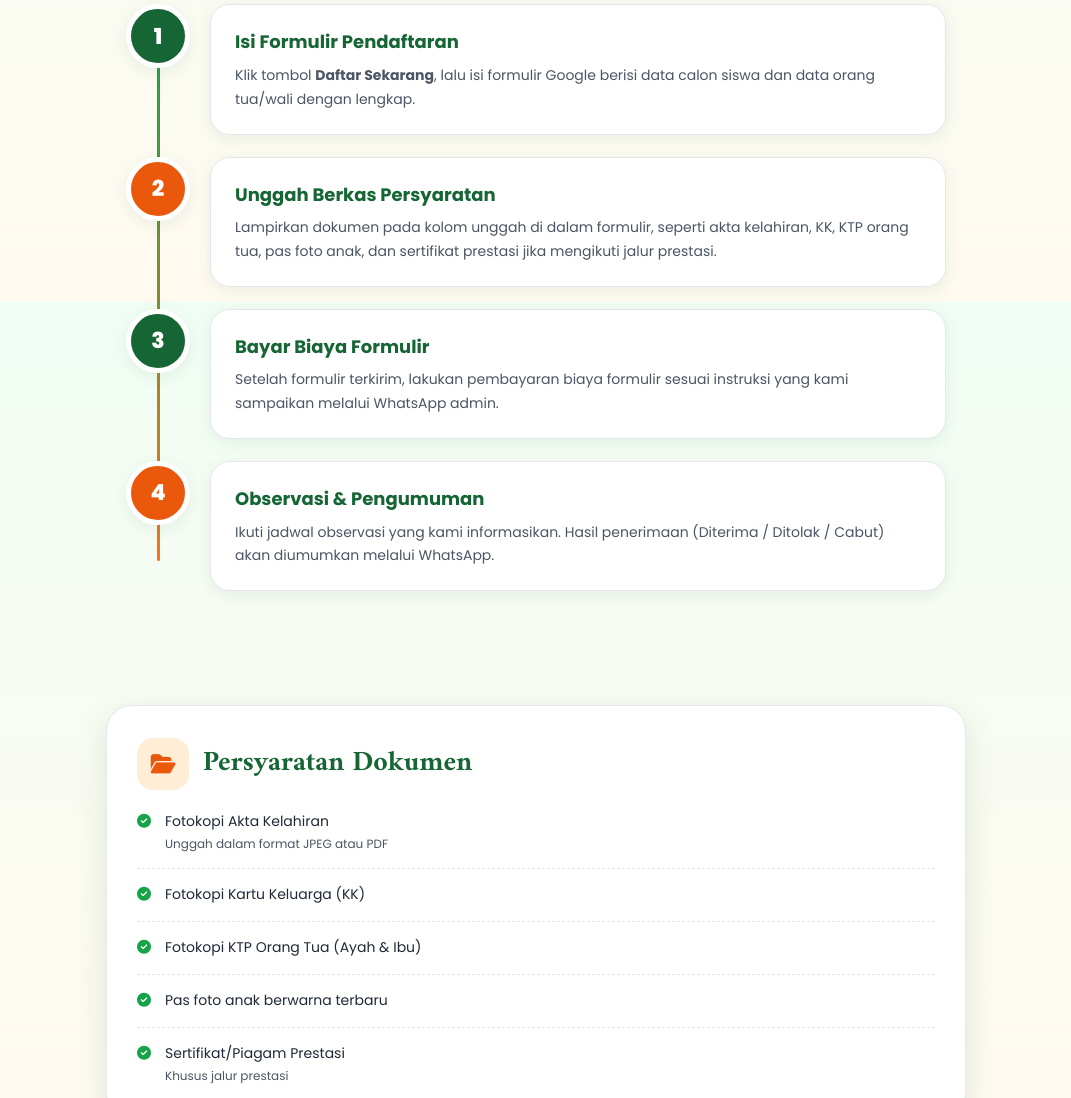
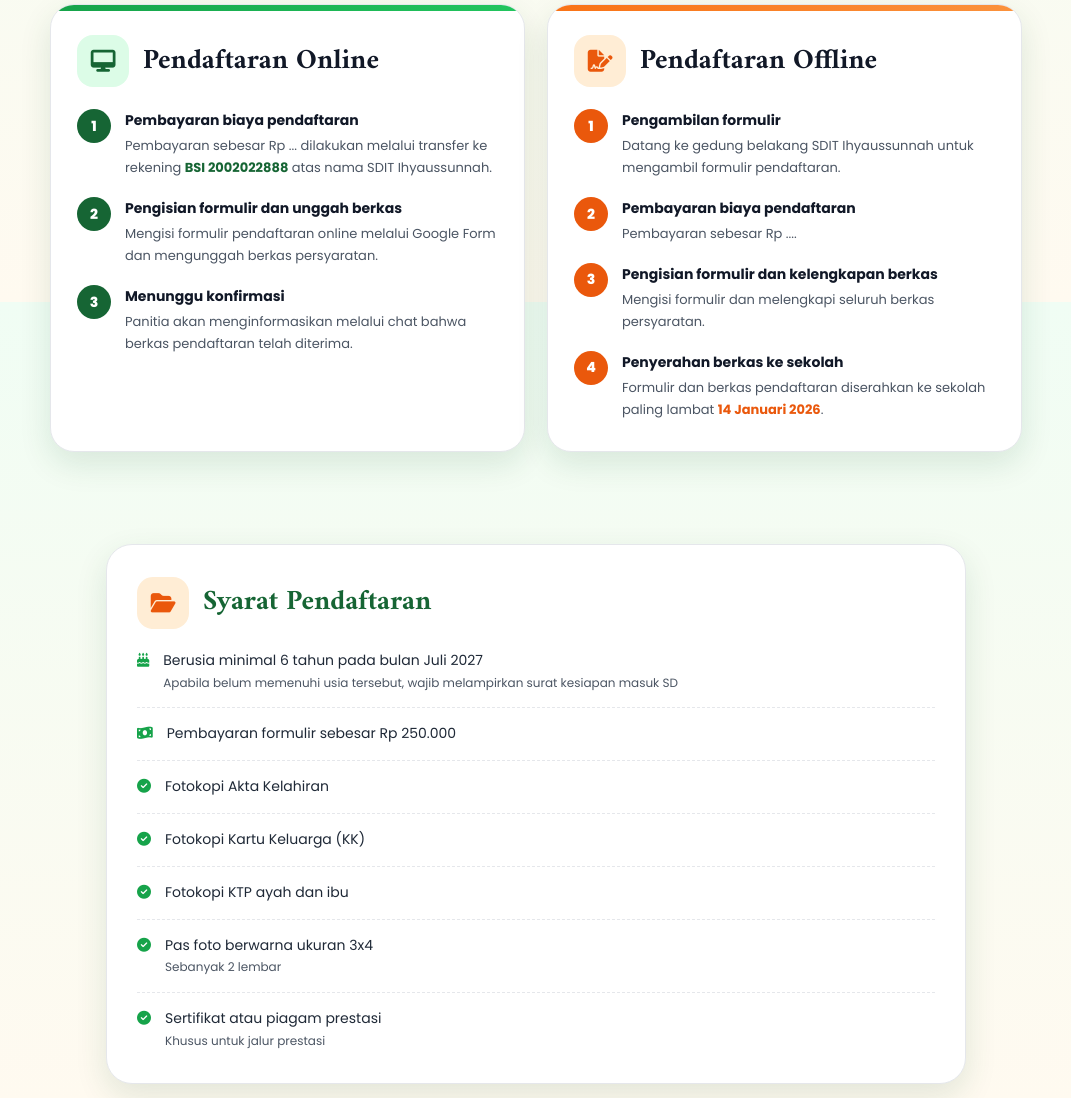
Before and after one commit to Samiradi/SDITIS, a plain HTML site: page spmb.html in a window 1280 px wide. Shown: the part 1298-2396 px from the top of the page, without its empty margins (104-1175 px from the left). Drawn offline with Linux system fonts and the light colour scheme.

Commit message:
nomor wa

```diff
--- a/spmb.html
+++ b/spmb.html
@@ -4,7 +4,7 @@
   <meta charset="UTF-8">
   <meta name="viewport" content="width=device-width, initial-scale=1.0">
 
-  <title>SPMB 2026 | SDIT Ihyaussunnah</title>
+  <title>SPMB 2027/2028 | SDIT Ihyaussunnah</title>
 
   <link rel="preconnect" href="https://fonts.googleapis.com">
   <link rel="preconnect" href="https://fonts.gstatic.com" crossorigin>
@@ -873,6 +873,131 @@
       .wrap { max-width: 1100px; }
     }
 
+    /* ================= ALUR: ONLINE & OFFLINE ================= */
+
+    .track-grid {
+      display: grid;
+      gap: 22px;
+      max-width: 960px;
+      margin: auto;
+    }
+
+    .track-card {
+      position: relative;
+      overflow: hidden;
+      background: #fff;
+      border-radius: 24px;
+      padding: 30px 26px;
+      border: 1px solid var(--line);
+      box-shadow: var(--shadow-md);
+    }
+
+    .track-card::before {
+      content: "";
+      position: absolute;
+      top: 0;
+      left: 0;
+      right: 0;
+      height: 6px;
+    }
+
+    .track-card.online::before {
+      background: linear-gradient(90deg, #16a34a, #22c55e);
+    }
+
+    .track-card.offline::before {
+      background: linear-gradient(90deg, #f97316, #fb923c);
+    }
+
+    .track-head {
+      display: flex;
+      align-items: center;
+      gap: 14px;
+      margin-bottom: 22px;
+    }
+
+    .track-head i {
+      width: 52px;
+      height: 52px;
+      border-radius: 16px;
+      display: flex;
+      align-items: center;
+      justify-content: center;
+      font-size: 22px;
+    }
+
+    .online .track-head i {
+      background: var(--green-soft);
+      color: var(--green-primary);
+    }
+
+    .offline .track-head i {
+      background: var(--orange-soft);
+      color: var(--orange-dark);
+    }
+
+    .track-head h3 {
+      font-family: 'Amiri', serif;
+      font-size: 28px;
+      color: var(--ink);
+      line-height: 1.2;
+    }
+
+    .track-steps {
+      list-style: none;
+      display: grid;
+      gap: 18px;
+    }
+
+    .track-steps li {
+      display: flex;
+      gap: 14px;
+      align-items: flex-start;
+    }
+
+    .track-steps .n {
+      flex-shrink: 0;
+      width: 34px;
+      height: 34px;
+      border-radius: 50%;
+      color: #fff;
+      font-size: 14px;
+      font-weight: 800;
+      display: flex;
+      align-items: center;
+      justify-content: center;
+    }
+
+    .online .n { background: var(--green-primary); }
+    .offline .n { background: var(--orange-dark); }
+
+    .track-steps strong {
+      display: block;
+      font-size: 14px;
+      color: var(--ink);
+    }
+
+    .track-steps p {
+      font-size: 13px;
+      color: var(--gray);
+      margin-top: 2px;
+    }
+
+    .track-steps b {
+      color: var(--green-primary);
+    }
+
+    .offline .track-steps b {
+      color: var(--orange-dark);
+    }
+
+    @media (min-width: 900px) {
+      .track-grid {
+        grid-template-columns: 1fr 1fr;
+        max-width: 1040px;
+      }
+    }
+
     @media (prefers-reduced-motion: reduce) {
       * { animation: none !important; transition: none !important; }
     }
@@ -890,7 +1015,7 @@
       <a href="index.html" class="brand">
         <img src="./images/sdit.jpg" alt="Logo SDIT Ihyaussunnah">
         <div>
-          <strong>SPMB 2026</strong>
+          <strong>SPMB 2027/2028</strong>
           <small>SDIT IHYAUSSUNNAH BONTANG</small>
         </div>
       </a>
@@ -935,7 +1060,7 @@
 
       <span class="status">
         <span class="dot"></span>
-        Pendaftaran Peserta Didik Baru 2026/2027 Dibuka
+        Pendaftaran Peserta Didik Baru 2027/2028 Dibuka
       </span>
 
       <h1>
@@ -1014,38 +1139,75 @@
         <p>Ikuti 4 langkah mudah berikut untuk menyelesaikan proses pendaftaran putra-putri Anda.</p>
       </div>
 
-      <div class="steps">
-
-        <div class="step">
-          <div class="step-num">1</div>
-          <div class="step-card">
-            <h3>Isi Formulir Pendaftaran</h3>
-            <p>Klik tombol <strong>Daftar Sekarang</strong>, lalu isi formulir Google berisi data calon siswa dan data orang tua/wali dengan lengkap.</p>
+      <div class="track-grid">
+
+        <!-- PENDAFTARAN ONLINE -->
+        <div class="track-card online">
+          <div class="track-head">
+            <i class="fas fa-desktop"></i>
+            <h3>Pendaftaran Online</h3>
           </div>
-        </div>
-
-        <div class="step">
-          <div class="step-num">2</div>
-          <div class="step-card">
-            <h3>Unggah Berkas Persyaratan</h3>
-            <p>Lampirkan dokumen pada kolom unggah di dalam formulir, seperti akta kelahiran, KK, KTP orang tua, pas foto anak, dan sertifikat prestasi jika mengikuti jalur prestasi.</p>
+          <ol class="track-steps">
+            <li>
+              <span class="n">1</span>
+              <div>
+                <strong>Pembayaran biaya pendaftaran</strong>
+                <p>Pembayaran sebesar Rp ... dilakukan melalui transfer ke rekening <b>BSI 2002022888</b> atas nama SDIT Ihyaussunnah.</p>
+              </div>
+            </li>
+            <li>
+              <span class="n">2</span>
+              <div>
+                <strong>Pengisian formulir dan unggah berkas</strong>
+                <p>Mengisi formulir pendaftaran online melalui Google Form dan mengunggah berkas persyaratan.</p>
+              </div>
+            </li>
+            <li>
+              <span class="n">3</span>
+              <div>
+                <strong>Menunggu konfirmasi</strong>
+                <p>Panitia akan menginformasikan melalui chat bahwa berkas pendaftaran telah diterima.</p>
+              </div>
+            </li>
+          </ol>
+        </div>
+
+        <!-- PENDAFTARAN OFFLINE -->
+        <div class="track-card offline">
+          <div class="track-head">
+            <i class="fas fa-file-signature"></i>
+            <h3>Pendaftaran Offline</h3>
           </div>
-        </div>
-
-        <div class="step">
-          <div class="step-num">3</div>
-          <div class="step-card">
-            <h3>Bayar Biaya Formulir</h3>
-            <p>Setelah formulir terkirim, lakukan pembayaran biaya formulir sesuai instruksi yang kami sampaikan melalui WhatsApp admin.</p>
-          </div>
-        </div>
-
-        <div class="step">
-          <div class="step-num">4</div>
-          <div class="step-card">
-            <h3>Observasi & Pengumuman</h3>
-            <p>Ikuti jadwal observasi yang kami informasikan. Hasil penerimaan (Diterima / Ditolak / Cabut) akan diumumkan melalui WhatsApp.</p>
-          </div>
+          <ol class="track-steps">
+            <li>
+              <span class="n">1</span>
+              <div>
+                <strong>Pengambilan formulir</strong>
+                <p>Datang ke gedung belakang SDIT Ihyaussunnah untuk mengambil formulir pendaftaran.</p>
+              </div>
+            </li>
+            <li>
+              <span class="n">2</span>
+              <div>
+                <strong>Pembayaran biaya pendaftaran</strong>
+                <p>Pembayaran sebesar Rp ....</p>
+              </div>
+            </li>
+            <li>
+              <span class="n">3</span>
+              <div>
+                <strong>Pengisian formulir dan kelengkapan berkas</strong>
+                <p>Mengisi formulir dan melengkapi seluruh berkas persyaratan.</p>
+              </div>
+            </li>
+            <li>
+              <span class="n">4</span>
+              <div>
+                <strong>Penyerahan berkas ke sekolah</strong>
+                <p>Formulir dan berkas pendaftaran diserahkan ke sekolah paling lambat <b>14 Januari 2026</b>.</p>
+              </div>
+            </li>
+          </ol>
         </div>
 
       </div>
@@ -1063,17 +1225,27 @@
 
         <div class="doc-head">
           <i class="fas fa-folder-open"></i>
-          <h3>Persyaratan Dokumen</h3>
+          <h3>Syarat Pendaftaran</h3>
         </div>
 
         <!-- Sesuaikan daftar dokumen dengan kebijakan sekolah -->
         <ul class="doc-list">
           <li>
+            <i class="fas fa-cake-candles"></i>
+            <div>
+              Berusia minimal 6 tahun pada bulan Juli 2027
+              <small>Apabila belum memenuhi usia tersebut, wajib melampirkan surat kesiapan masuk SD</small>
+            </div>
+          </li>
+          <li>
+            <i class="fas fa-money-bill-wave"></i>
+            <div>
+              Pembayaran formulir sebesar Rp 250.000
+            </div>
+          </li>
+          <li>
             <i class="fas fa-circle-check"></i>
-            <div>
-              Fotokopi Akta Kelahiran
-              <small>Unggah dalam format JPEG atau PDF</small>
-            </div>
+            <div>Fotokopi Akta Kelahiran</div>
           </li>
           <li>
             <i class="fas fa-circle-check"></i>
@@ -1081,21 +1253,20 @@
           </li>
           <li>
             <i class="fas fa-circle-check"></i>
+            <div>Fotokopi KTP ayah dan ibu</div>
+          </li>
+          <li>
+            <i class="fas fa-circle-check"></i>
             <div>
-              Fotokopi KTP Orang Tua (Ayah & Ibu)
+              Pas foto berwarna ukuran 3x4
+              <small>Sebanyak 2 lembar</small>
             </div>
           </li>
           <li>
             <i class="fas fa-circle-check"></i>
             <div>
-              Pas foto anak berwarna terbaru
-            </div>
-          </li>
-          <li>
-            <i class="fas fa-circle-check"></i>
-            <div>
-              Sertifikat/Piagam Prestasi
-              <small>Khusus jalur prestasi</small>
+              Sertifikat atau piagam prestasi
+              <small>Khusus untuk jalur prestasi</small>
             </div>
           </li>
         </ul>
@@ -1186,8 +1357,7 @@
             <i class="fas fa-chevron-down"></i>
           </button>
           <div class="faq-a">
-            Isi jawaban di sini sesuai kebijakan sekolah, misalnya apakah
-            pendaftaran cukup dilakukan secara daring.
+            Tidak, pendaftaran dapat dilakukan secara online melalui formulir yang tersedia. Namun, bagi yang ingin mendaftar secara offline, dapat datang langsung ke sekolah.
           </div>
         </div>
 
@@ -1197,7 +1367,7 @@
             <i class="fas fa-chevron-down"></i>
           </button>
           <div class="faq-a">
-            Isi jawaban di sini sesuai ketentuan usia yang berlaku.
+            <!-- Isi jawaban di sini sesuai ketentuan usia yang berlaku. -->
           </div>
         </div>
 
@@ -1207,7 +1377,7 @@
             <i class="fas fa-chevron-down"></i>
           </button>
           <div class="faq-a">
-            Isi jawaban di sini tentang bentuk observasi atau seleksi yang dilakukan.
+            <!-- Isi jawaban di sini tentang bentuk observasi atau seleksi yang dilakukan. -->
           </div>
         </div>
 
@@ -1268,7 +1438,7 @@
           <h5>Hubungi Kami</h5>
           <ul>
             <li><i class="fas fa-location-dot"></i> Bontang, Kalimantan Timur</li>
-            <li><i class="fas fa-phone"></i> 08xxxxxxxxxx</li>
+            <li><i class="fas fa-phone"></i> 082152364625</li>
             <li><i class="fas fa-envelope"></i> info@sditihyaussunnah.sch.id</li>
           </ul>
         </div>
@@ -1284,7 +1454,7 @@
   </footer>
 
   <!-- Tombol WhatsApp melayang -->
-  <a href="https://wa.me/628xxxxxxxxxx" target="_blank" rel="noopener"
+  <a href="https://wa.me/6282152364625" target="_blank" rel="noopener"
      class="wa-float" aria-label="Chat WhatsApp">
     <i class="fab fa-whatsapp"></i>
   </a>
```
